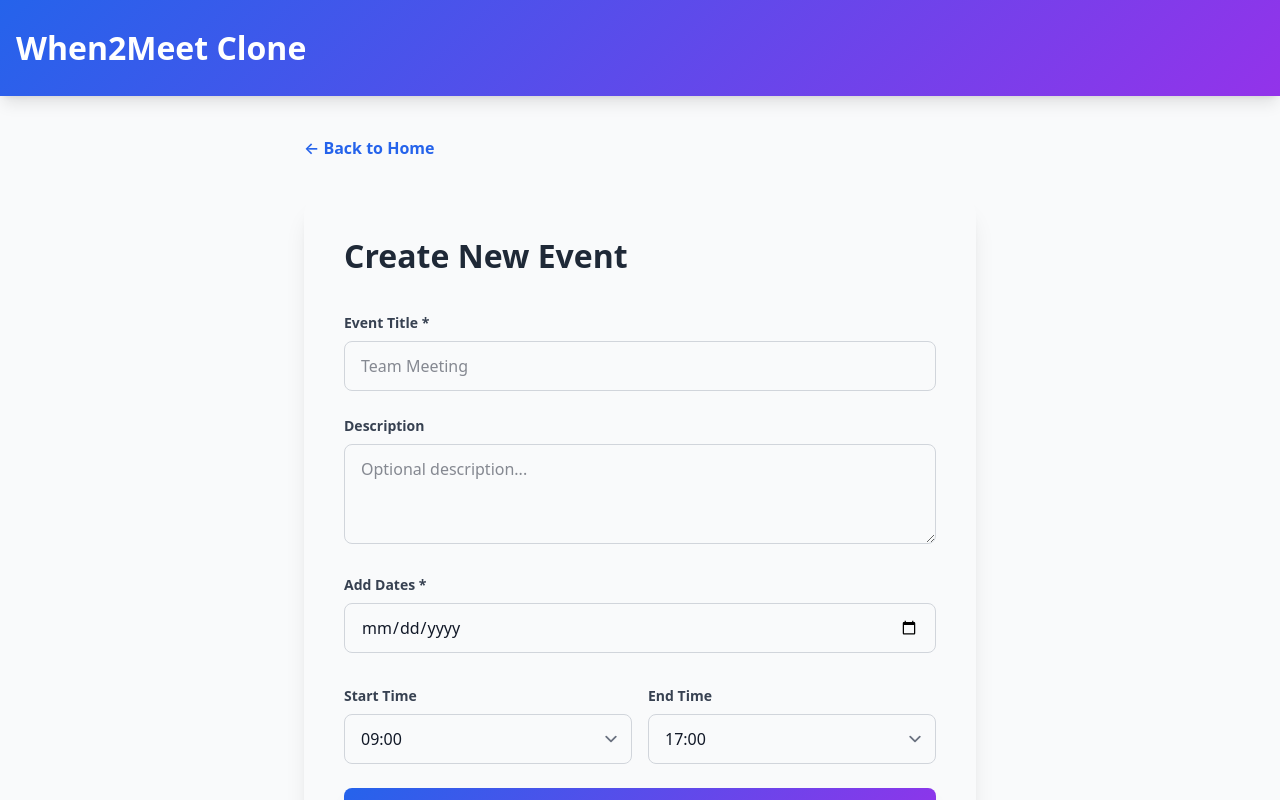
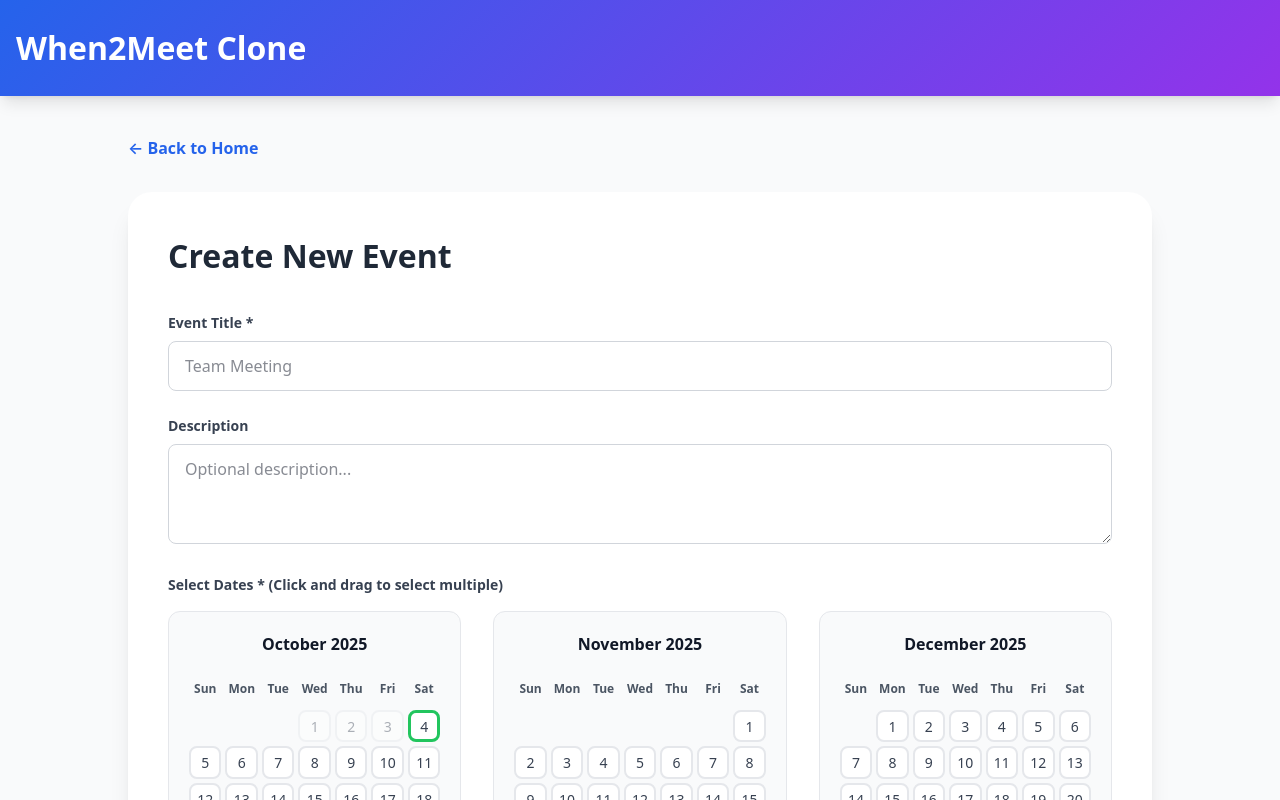
Before and after one commit to Patrick-Sheng/New_When2Meet, a React (Vite) app: page / in a window 1280 px wide. Both pictures are taken after a click on the button "✨ Create New Event". Shown: the top 800 px of the page. Built offline with nearby package versions, Linux system fonts and the light colour scheme.

Commit message:
feat: reformmated the calendar to be selectable

```diff
--- a/src/components/CreateEvent.tsx
+++ b/src/components/CreateEvent.tsx
@@ -1,4 +1,4 @@
-import { useState } from 'react';
+import { useState, useRef } from 'react';
 import type { Event, TimeSlot } from '../types';
 import { mockEvents } from '../mockData';
 
@@ -14,11 +14,90 @@
   const [dates, setDates] = useState<string[]>([]);
   const [startHour, setStartHour] = useState(9);
   const [endHour, setEndHour] = useState(17);
+  const [isDragging, setIsDragging] = useState(false);
+  const [dragStartDate, setDragStartDate] = useState<string | null>(null);
+  const draggedDatesRef = useRef<Set<string>>(new Set());
 
-  const addDate = (date: string) => {
-    if (!dates.includes(date)) {
-      setDates([...dates, date]);
+  // Generate calendar months (3 months from today)
+  const generateCalendarMonths = () => {
+    const today = new Date();
+    const months: { monthKey: string; monthName: string; dates: (Date | null)[] }[] = [];
+
+    for (let monthOffset = 0; monthOffset < 3; monthOffset++) {
+      const currentMonth = new Date(today.getFullYear(), today.getMonth() + monthOffset, 1);
+      const year = currentMonth.getFullYear();
+      const month = currentMonth.getMonth();
+
+      // Get first day of month and last day of month
+      const firstDay = new Date(year, month, 1);
+      const lastDay = new Date(year, month + 1, 0);
+      const daysInMonth = lastDay.getDate();
+      const startDayOfWeek = firstDay.getDay(); // 0 = Sunday, 6 = Saturday
+
+      const monthKey = `${year}-${month}`;
+      const monthName = currentMonth.toLocaleDateString('en-US', { month: 'long', year: 'numeric' });
+
+      const dates: (Date | null)[] = [];
+
+      // Add empty cells for days before month starts
+      for (let i = 0; i < startDayOfWeek; i++) {
+        dates.push(null);
       }
+
+      // Add all days in the month
+      for (let day = 1; day <= daysInMonth; day++) {
+        dates.push(new Date(year, month, day));
+      }
+
+      months.push({ monthKey, monthName, dates });
+    }
+
+    return months;
+  };
+
+  const calendarMonths = generateCalendarMonths();
+
+  const formatDateString = (date: Date): string => {
+    return date.toISOString().split('T')[0];
+  };
+
+  const handleMouseDown = (dateStr: string) => {
+    setIsDragging(true);
+    setDragStartDate(dateStr);
+    draggedDatesRef.current = new Set([dateStr]);
+
+    if (dates.includes(dateStr)) {
+      // Remove date if already selected
+      setDates(dates.filter(d => d !== dateStr));
+    } else {
+      // Add date if not selected
+      setDates([...dates, dateStr]);
+    }
+  };
+
+  const handleMouseEnter = (dateStr: string) => {
+    if (!isDragging || !dragStartDate) return;
+
+    // Avoid re-processing the same date
+    if (draggedDatesRef.current.has(dateStr)) return;
+
+    draggedDatesRef.current.add(dateStr);
+
+    const isRemoving = dates.includes(dragStartDate);
+
+    if (isRemoving) {
+      setDates(dates.filter(d => d !== dateStr));
+    } else {
+      if (!dates.includes(dateStr)) {
+        setDates([...dates, dateStr]);
+      }
+    }
+  };
+
+  const handleMouseUp = () => {
+    setIsDragging(false);
+    setDragStartDate(null);
+    draggedDatesRef.current.clear();
   };
 
   const removeDate = (date: string) => {
@@ -51,7 +130,7 @@
   };
 
   return (
-    <div className="max-w-2xl">
+    <div className="max-w-5xl" onMouseUp={handleMouseUp} onMouseLeave={handleMouseUp}>
       <button onClick={onBack} className="btn-back mb-6">
         ← Back to Home
       </button>
@@ -88,18 +167,62 @@
           </div>
 
           <div>
-            <label style={{ display: 'block', fontSize: '0.875rem', fontWeight: '600', color: 'var(--gray-700)', marginBottom: '0.5rem' }}>
-              Add Dates *
+            <label style={{ display: 'block', fontSize: '0.875rem', fontWeight: '600', color: 'var(--gray-700)', marginBottom: '0.75rem' }}>
+              Select Dates * (Click and drag to select multiple)
             </label>
-            <input
-              type="date"
-              onChange={(e) => addDate(e.target.value)}
-              className="input"
-            />
-            <div className="flex flex-wrap gap-2 mt-2">
-              {dates.map(date => (
+
+            <div className="calendar-container">
+              {calendarMonths.map(({ monthKey, monthName, dates }) => (
+                <div key={monthKey} className="calendar-month">
+                  <h3 className="calendar-month-title">{monthName}</h3>
+
+                  <div className="calendar-grid">
+                    {/* Weekday headers */}
+                    {['Sun', 'Mon', 'Tue', 'Wed', 'Thu', 'Fri', 'Sat'].map(day => (
+                      <div key={day} className="calendar-weekday">{day}</div>
+                    ))}
+
+                    {/* Date cells (including empty cells at start) */}
+                    {dates.map((date, index) => {
+                      if (date === null) {
+                        return <div key={`empty-${index}`} className="calendar-day-empty"></div>;
+                      }
+
+                      const dateStr = formatDateString(date);
+                      const isSelected = dates.includes(dateStr);
+                      const isToday = formatDateString(new Date()) === dateStr;
+                      const isPast = date < new Date(new Date().setHours(0, 0, 0, 0));
+
+                      return (
+                        <div
+                          key={dateStr}
+                          className={`calendar-day ${isSelected ? 'selected' : ''} ${isToday ? 'today' : ''} ${isPast ? 'past' : ''}`}
+                          onMouseDown={() => !isPast && handleMouseDown(dateStr)}
+                          onMouseEnter={() => !isPast && handleMouseEnter(dateStr)}
+                          style={{
+                            userSelect: 'none',
+                            cursor: isPast ? 'not-allowed' : 'pointer',
+                            opacity: isPast ? 0.4 : 1
+                          }}
+                        >
+                          {date.getDate()}
+                        </div>
+                      );
+                    })}
+                  </div>
+                </div>
+              ))}
+            </div>
+
+            {dates.length > 0 && (
+              <div style={{ marginTop: '1rem' }}>
+                <p style={{ fontSize: '0.875rem', fontWeight: '600', color: 'var(--gray-700)', marginBottom: '0.5rem' }}>
+                  Selected Dates ({dates.length}):
+                </p>
+                <div className="flex flex-wrap gap-2">
+                  {dates.sort().map(date => (
                     <span key={date} className="tag">
-                  {new Date(date).toLocaleDateString()}
+                      {new Date(date).toLocaleDateString('en-US', { month: 'short', day: 'numeric' })}
                       <button
                         onClick={() => removeDate(date)}
                         className="tag-remove"
@@ -109,6 +232,8 @@
                     </span>
                   ))}
                 </div>
+              </div>
+            )}
           </div>
 
           <div className="grid-cols-2 gap-4">
--- a/src/index.css
+++ b/src/index.css
@@ -109,6 +109,7 @@
 }
 
 .card-lg {
+  background: white;
   border-radius: 1.5rem;
   padding: 2.5rem;
   box-shadow: var(--shadow-xl);
@@ -144,7 +145,139 @@
   padding-right: 2.5rem;
 }
 
-/* Time Slot Styles */
+/* Calendar Styles */
+.calendar-container {
+  display: grid;
+  grid-template-columns: repeat(auto-fit, minmax(280px, 1fr));
+  gap: 2rem;
+  margin-top: 1rem;
+}
+
+.calendar-month {
+  background: var(--gray-50);
+  border-radius: 0.75rem;
+  padding: 1.25rem;
+  border: 1px solid var(--gray-200);
+}
+
+.calendar-month-title {
+  font-size: 1rem;
+  font-weight: 700;
+  color: var(--gray-900);
+  margin-bottom: 1rem;
+  text-align: center;
+}
+
+.calendar-grid {
+  display: grid;
+  grid-template-columns: repeat(7, 1fr);
+  gap: 0.25rem;
+}
+
+.calendar-weekday {
+  text-align: center;
+  font-size: 0.75rem;
+  font-weight: 600;
+  color: var(--gray-600);
+  padding: 0.5rem 0;
+}
+
+.calendar-day-empty {
+  aspect-ratio: 1;
+}
+
+.calendar-day {
+  aspect-ratio: 1;
+  display: flex;
+  align-items: center;
+  justify-content: center;
+  border-radius: 0.5rem;
+  font-size: 0.875rem;
+  font-weight: 500;
+  background: white;
+  border: 2px solid var(--gray-200);
+  cursor: pointer;
+  transition: all 0.15s ease;
+  color: var(--gray-700);
+}
+
+.calendar-day:hover {
+  border-color: var(--primary-blue);
+  background-color: var(--blue-50);
+  transform: scale(1.05);
+}
+
+.calendar-day.selected {
+  background: linear-gradient(135deg, var(--primary-blue) 0%, var(--primary-purple) 100%);
+  border-color: var(--primary-purple);
+  color: white;
+  font-weight: 700;
+}
+
+.calendar-day.today {
+  border-color: var(--green-500);
+  border-width: 3px;
+}
+
+.calendar-day.selected.today {
+  border-color: white;
+}
+
+/* Availability Grid/Table Styles */
+.availability-table {
+  width: 100%;
+  border-collapse: separate;
+  border-spacing: 0.5rem;
+}
+
+.availability-table-header {
+  text-align: left;
+  padding: 0.75rem;
+  font-size: 0.875rem;
+  font-weight: 600;
+  color: var(--gray-600);
+}
+
+.availability-table-user {
+  text-align: center;
+  color: var(--gray-900);
+  min-width: 100px;
+}
+
+.availability-table-timeslot {
+  padding: 0.75rem;
+  background-color: var(--gray-50);
+  border-radius: 0.5rem;
+  font-size: 0.875rem;
+}
+
+.availability-table-cell {
+  padding: 0.5rem;
+  text-align: center;
+}
+
+.availability-cell {
+  width: 100%;
+  height: 60px;
+  border-radius: 0.5rem;
+  display: flex;
+  align-items: center;
+  justify-content: center;
+  font-size: 1.5rem;
+  transition: all 0.2s ease;
+}
+
+.availability-cell-editable {
+  cursor: pointer;
+  border: 2px solid;
+}
+
+.availability-cell-editable:hover {
+  transform: scale(1.05);
+  box-shadow: var(--shadow-md);
+}
+
+/* Time Slot Styles (Old Style - kept for compatibility) */
 .time-slot {
   background: white;
   border: 2px solid var(--gray-200);
@@ -307,6 +440,10 @@
   text-align: center;
 }
 
+.mb-2 {
+  margin-bottom: 0.5rem;
+}
+
 .mb-4 {
   margin-bottom: 1rem;
 }
@@ -391,6 +528,12 @@
   margin-right: auto;
 }
 
+.max-w-5xl {
+  max-width: 64rem;
+  margin-left: auto;
+  margin-right: auto;
+}
+
 .max-w-7xl {
   max-width: 80rem;
   margin-left: auto;
@@ -429,4 +572,31 @@
   .card-lg {
     padding: 1.5rem;
   }
+
+  .availability-table {
+    border-spacing: 0.25rem;
+  }
+
+  .availability-table-header {
+    font-size: 0.75rem;
+    padding: 0.5rem;
+  }
+
+  .availability-table-timeslot {
+    font-size: 0.75rem;
+    padding: 0.5rem;
+  }
+
+  .availability-cell {
+    height: 50px;
+    font-size: 1.25rem;
+  }
+
+  .calendar-container {
+    grid-template-columns: 1fr;
+  }
+
+  .calendar-day {
+    font-size: 0.75rem;
+  }
 }
```
Also changed, not shown: src/components/EventView.tsx (+146 -77 lines). Lines whose indentation alone changed are shown as unchanged.
